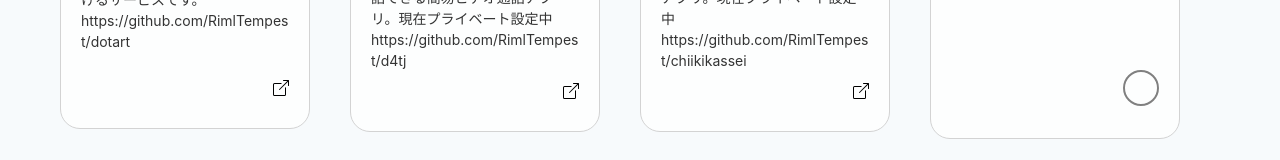
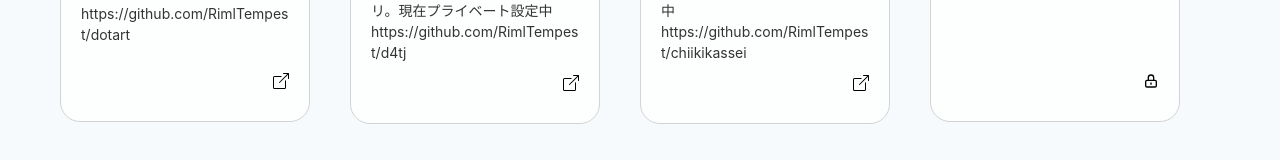
Before and after one commit to RimlTempest/RimlTempest.github.io, a Next.js app: page /work in a window 1280 px wide. Shown: the part 471-631 px from the top of the page. Built offline with nearby package versions, Linux system fonts and the light colour scheme.

Commit message:
fix: 表示されていなかったアイコンを表示されるように修正

```diff
--- a/src/components/Molecules/ComingSoonCard.tsx
+++ b/src/components/Molecules/ComingSoonCard.tsx
@@ -1,6 +1,6 @@
 import React from 'react';
 import { Box, Image, Text, useColorModeValue } from '@chakra-ui/react';
-import { ArrowRightIcon } from '@chakra-ui/icons';
+import { HiOutlineLockClosed } from 'react-icons/hi';
 import { CardProps } from '../../types/CardTypes';
 
 export const ComingSoonCard = (props: CardProps) => {
@@ -13,7 +13,7 @@ export const ComingSoonCard = (props: CardProps) => {
       p={5}
     >
       <Box
-        bg={useColorModeValue('whiteAlpha.800', 'blackAlpha.800')} // "#ffffff"
+        bg={useColorModeValue('whiteAlpha.800', 'grayAlpha.200')} // "#ffffff"
         borderRadius="20px"
         width="250px"
         border="1px solid lightgrey"
@@ -52,12 +52,7 @@ export const ComingSoonCard = (props: CardProps) => {
             flexDirection="row"
             justifyContent="flex-end"
           >
-            <ArrowRightIcon
-              boxSize={5}
-              border="2px solid gray"
-              borderRadius="50%"
-              p={4}
-            />
+            <HiOutlineLockClosed />
           </Box>
         </Box>
       </Box>
```
